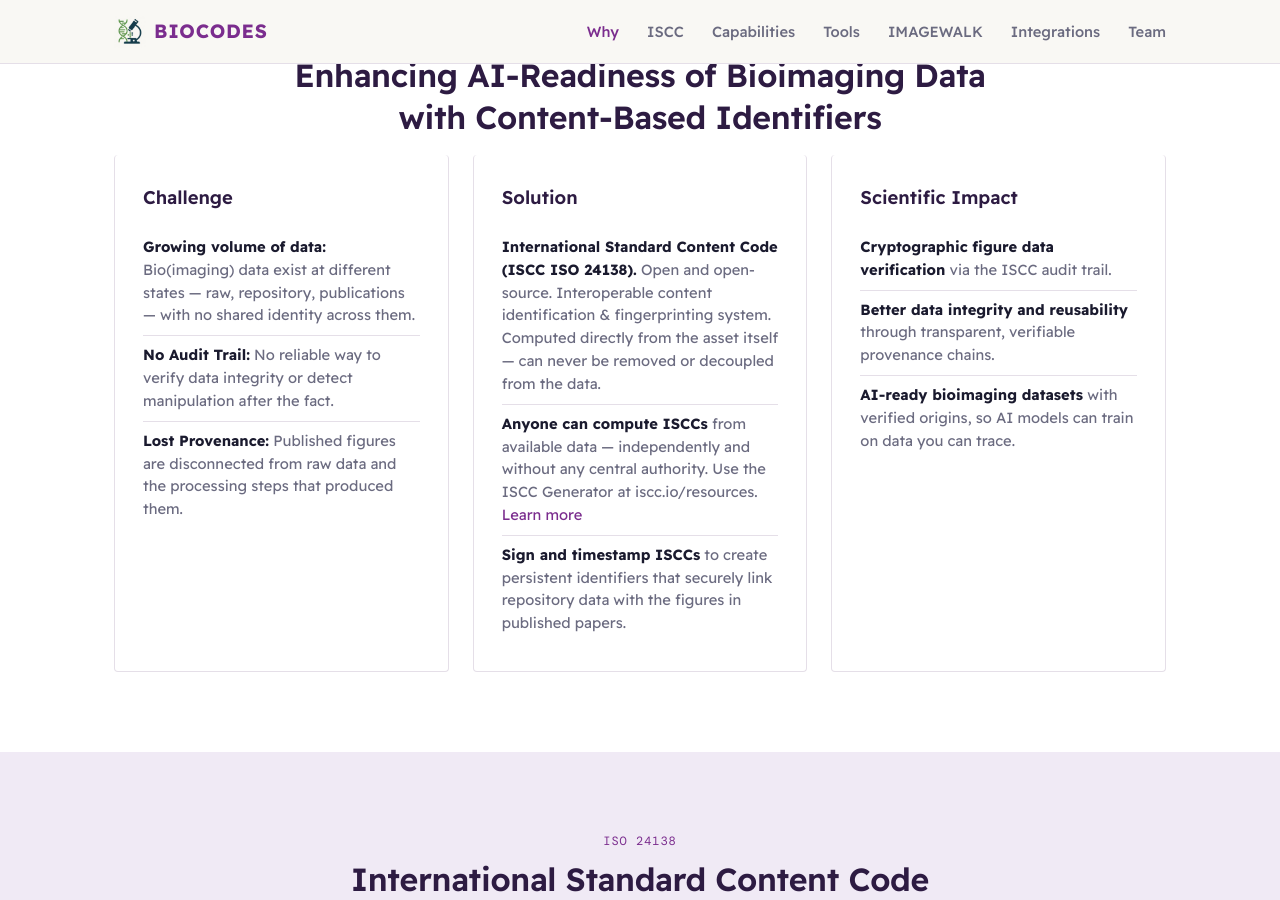
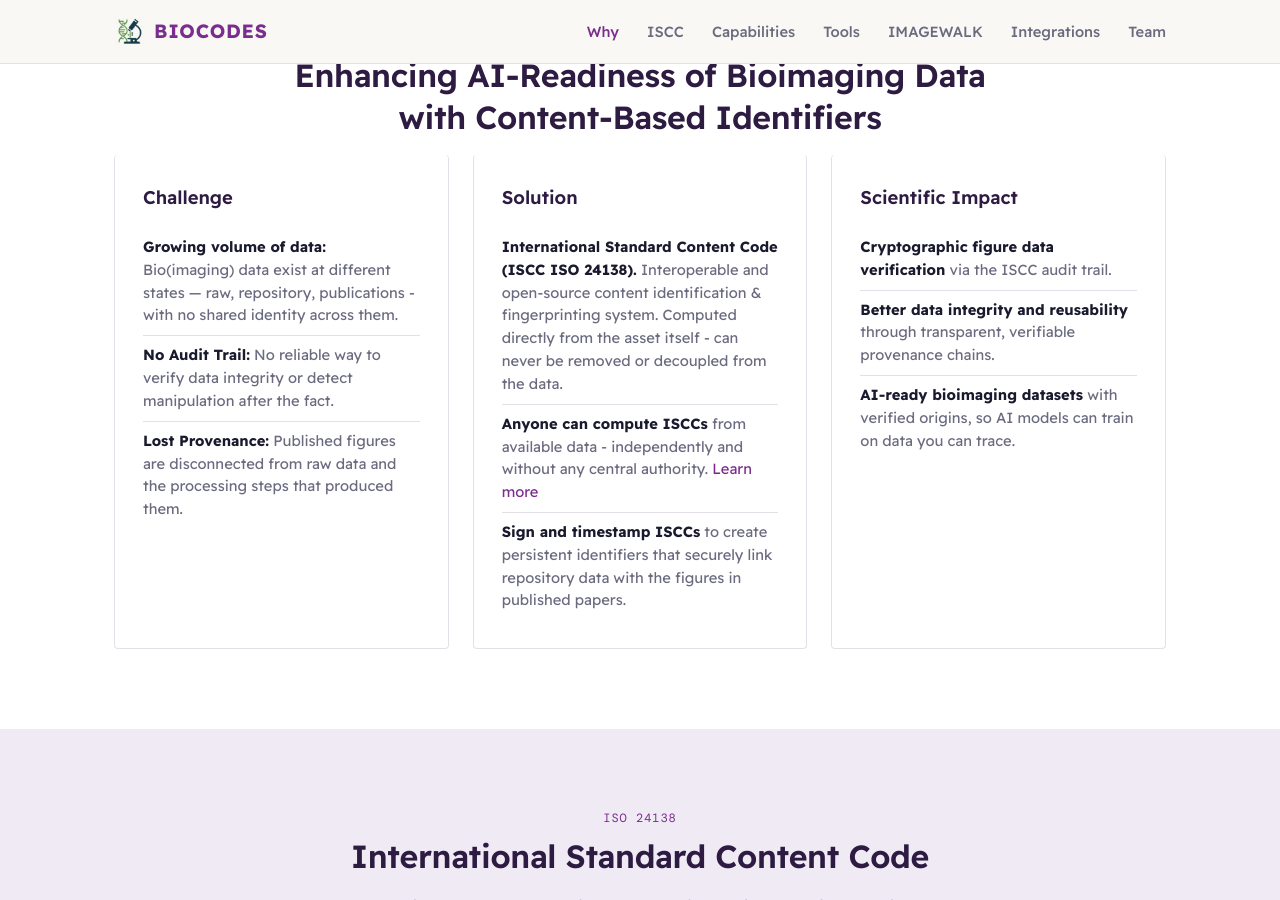
Before and after one commit to bio-codes/bio-codes.github.io, a Jekyll site: the page built from index.html, in a window 1280 px wide and 900 px high, scrolled down 644 px. Built offline with Jekyll 4.4.1, drawn with Linux system fonts in a browser that asks for light colours.

Commit message:
Tighten challenge card copy and update ISCC link

```diff
--- a/_data/challenge.yml
+++ b/_data/challenge.yml
@@ -15,7 +15,7 @@ cards:
       - strong: "Growing volume of data:"
         text: >
           Bio(imaging) data exist at different states — raw, repository,
-          publications — with no shared identity across them.
+          publications - with no shared identity across them.
       - strong: "No Audit Trail:"
         text: >
           No reliable way to verify data integrity or detect manipulation
@@ -31,14 +31,13 @@ cards:
     items:
       - strong: "International Standard Content Code (ISCC ISO 24138)."
         text: >
-          Open and open-source. Interoperable content identification &
-          fingerprinting system. Computed directly from the asset itself —
+          Interoperable and open-source content identification &
+          fingerprinting system. Computed directly from the asset itself -
           can never be removed or decoupled from the data.
       - strong: "Anyone can compute ISCCs"
         text: >
-          from available data — independently and without any central authority.
-          Use the ISCC Generator at iscc.io/resources.
-        url: https://iscc.io/resources/
+          from available data - independently and without any central authority.
+        url: https://iscc.io
       - strong: "Sign and timestamp ISCCs"
         text: >
           to create persistent identifiers that securely link repository
```
